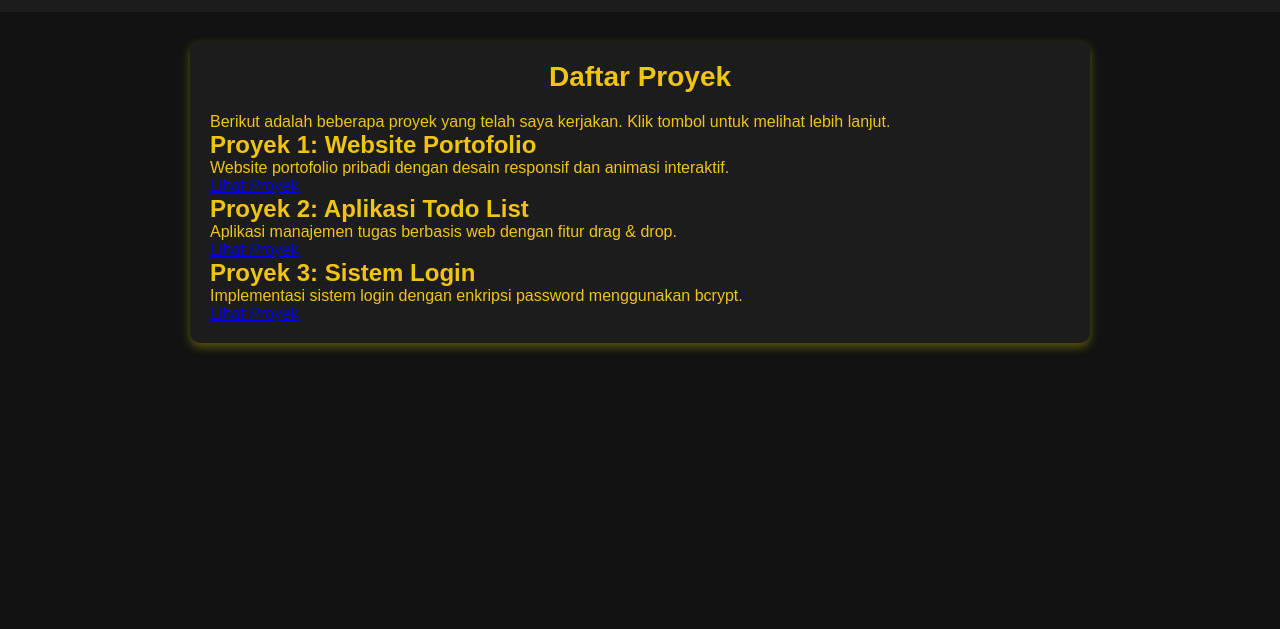
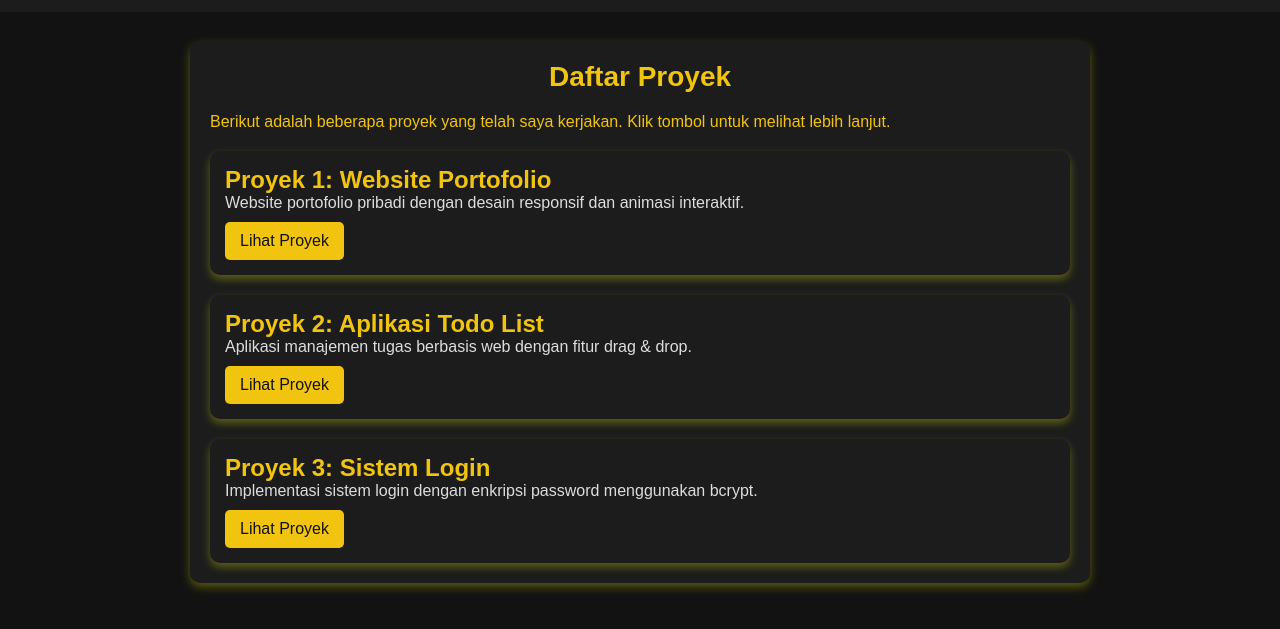
Before and after one commit to wirdan1/-danz--, a plain HTML site: page proyek.html in a window 1280 px wide. Shown: the part 59-688 px from the top of the page. Drawn offline with Linux system fonts and the light colour scheme.

Commit message:
style.css

```diff
--- a/style.css
+++ b/style.css
@@ -121,26 +121,6 @@ h1 {
     to { opacity: 1; transform: translateY(0); }
 }
 
-/* --- Tabel Styling --- */
-.tech-table {
-    width: 100%;
-    margin-top: 20px;
-    border-collapse: collapse;
-    background: #222;
-    color: white;
-    text-align: left;
-}
-
-.tech-table th, .tech-table td {
-    padding: 12px;
-    border-bottom: 1px solid #f1c40f;
-}
-
-.tech-table th {
-    background: #f1c40f;
-    color: #121212;
-}
-
 /* --- Profil dengan Bingkai Bulat --- */
 .profile {
     display: flex;
@@ -163,6 +143,26 @@ h1 {
     to { transform: scale(1); opacity: 1; }
 }
 
+/* --- Tabel Styling --- */
+.tech-table {
+    width: 100%;
+    margin-top: 20px;
+    border-collapse: collapse;
+    background: #222;
+    color: white;
+    text-align: left;
+}
+
+.tech-table th, .tech-table td {
+    padding: 12px;
+    border-bottom: 1px solid #f1c40f;
+}
+
+.tech-table th {
+    background: #f1c40f;
+    color: #121212;
+}
+
 /* --- List Styling --- */
 ul {
     list-style-type: square;
@@ -181,3 +181,46 @@ canvas {
     padding: 10px;
     border-radius: 8px;
 }
+
+/* --- Styling Halaman Proyek --- */
+.project-list {
+    display: flex;
+    flex-direction: column;
+    gap: 20px;
+    margin-top: 20px;
+}
+
+.project-card {
+    background: #1c1c1c;
+    padding: 15px;
+    border-radius: 10px;
+    box-shadow: 0px 4px 8px rgba(255, 255, 0, 0.3);
+    transition: 0.3s;
+}
+
+.project-card:hover {
+    transform: translateY(-5px);
+}
+
+.project-card h2 {
+    color: #f1c40f;
+}
+
+.project-card p {
+    color: #ddd;
+}
+
+.btn {
+    display: inline-block;
+    margin-top: 10px;
+    padding: 10px 15px;
+    background: #f1c40f;
+    color: #121212;
+    text-decoration: none;
+    border-radius: 5px;
+    transition: 0.3s;
+}
+
+.btn:hover {
+    background: #e1b800;
+}
```
